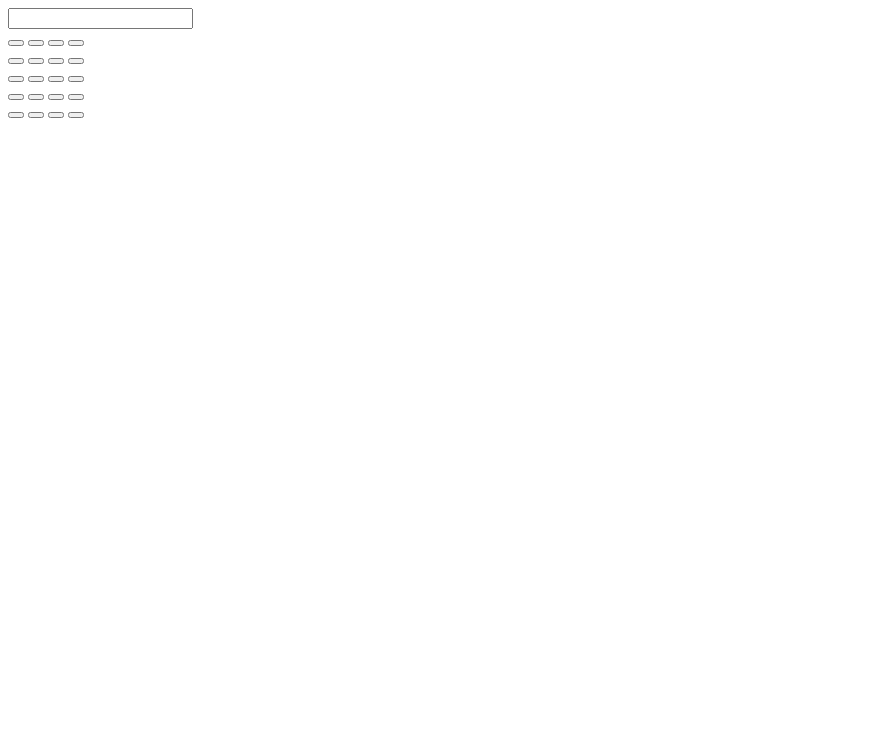
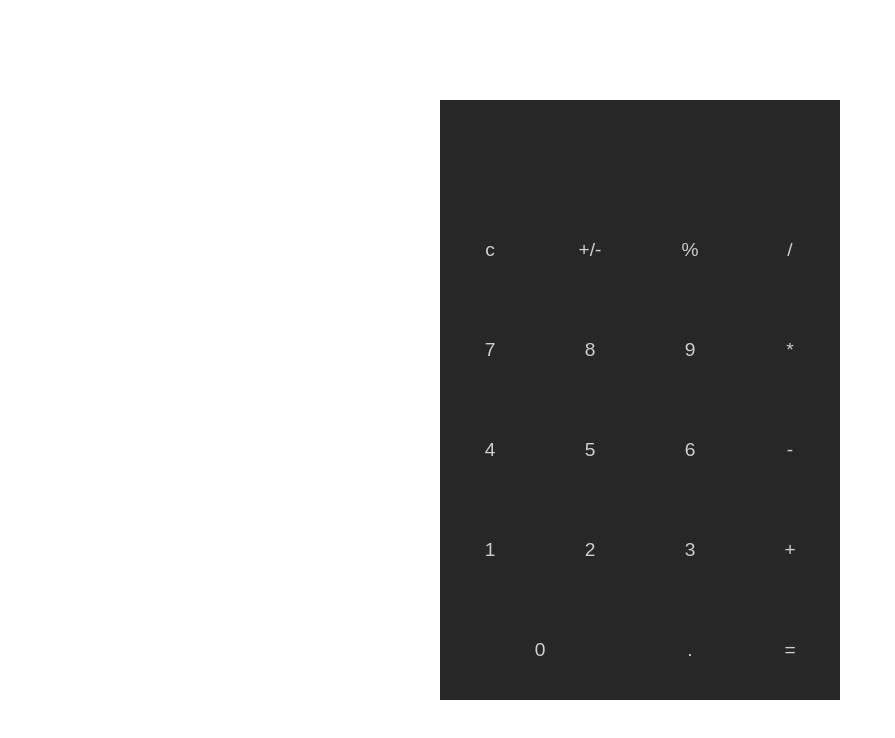
Before and after one commit to saafkhallid/Calculator, a plain HTML site: page index.html in a window 1280 px wide. Shown: the whole page, without its empty margins (0-895 px from the left). Drawn offline with Linux system fonts and the light colour scheme.

Commit message:
fin partie html et css

```diff
--- a/index.html
+++ b/index.html
@@ -5,6 +5,7 @@
     <meta charset="UTF-8">
     <meta http-equiv="X-UA-Compatible" content="IE=edge">
     <meta name="viewport" content="width=device-width, initial-scale=1.0">
+    <link rel="stylesheet" href="style.css">
     <title>Calculator</title>
 </head>
 
@@ -13,39 +14,39 @@
         <div class="row">
             <input type="text" id="screen">
         </div>
+
         <div class="row">
-            <button></button>
-            <button></button>
-            <button></button>
-            <button></button>
+            <button>c</button>
+            <button>+/-</button>
+            <button>%</button>
+            <button>/</button>
 
         </div>
         <div class="row">
-            <button></button>
-            <button></button>
-            <button></button>
-            <button></button>
+            <button>7</button>
+            <button>8</button>
+            <button>9</button>
+            <button>*</button>
 
         </div>
         <div class="row">
-            <button></button>
-            <button></button>
-            <button></button>
-            <button></button>
+            <button>4</button>
+            <button>5</button>
+            <button>6</button>
+            <button>-</button>
 
         </div>
         <div class="row">
-            <button></button>
-            <button></button>
-            <button></button>
-            <button></button>
+            <button>1</button>
+            <button>2</button>
+            <button>3</button>
+            <button>+</button>
 
         </div>
         <div class="row">
-            <button></button>
-            <button></button>
-            <button></button>
-            <button></button>
+            <button class="special">0</button>
+            <button>.</button>
+            <button>=</button>
 
         </div>
     </div>
--- /dev/null
+++ b/style.css
@@ -0,0 +1,51 @@
+*{
+    margin: 0;
+    padding: 0;
+}
+
+body {
+  margin: 0;
+  padding: 0;
+  box-sizing: border-box;
+  display: flex;
+  height: 100vh;
+  justify-content: center;
+  align-items: center;
+}
+#app {
+  background-color: black;
+  width: 400px;
+  height: 600px;
+  border-radius: 30px;
+}
+
+.row {
+  display: flex;
+  height: 100px;
+}
+
+input[type="text"] {
+  flex: 1;
+  border: none;
+  outline: none;
+  background-color: rgb(40, 39, 39);
+  color: rgb(202, 208, 208);
+  font-size: 1.7em;
+  padding: 0 10px;
+}
+button {
+  flex: 1;
+  border: none;
+  outline: none;
+  background-color: rgb(40, 39, 39);
+  color: rgb(202, 208, 208);
+  font-size: 1.2em;
+}
+button:hover {
+  background-color: rgb(40, 39, 39);
+  cursor: pointer;
+}
+
+.special {
+    flex: 2;
+}
```
